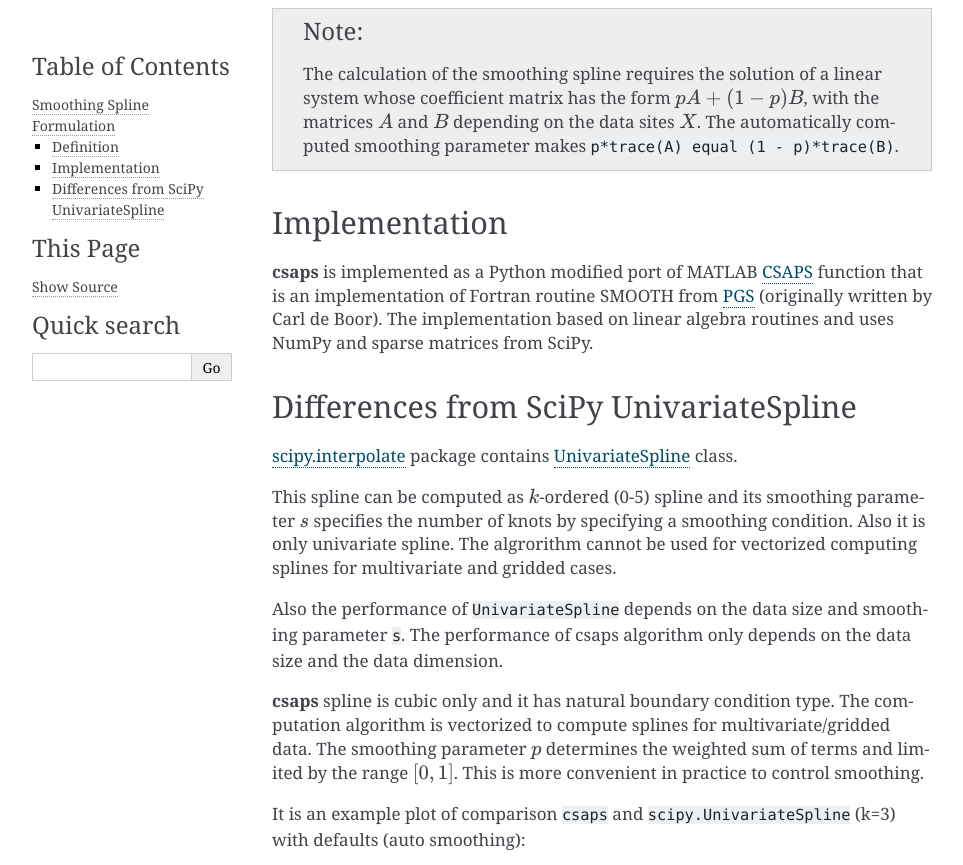
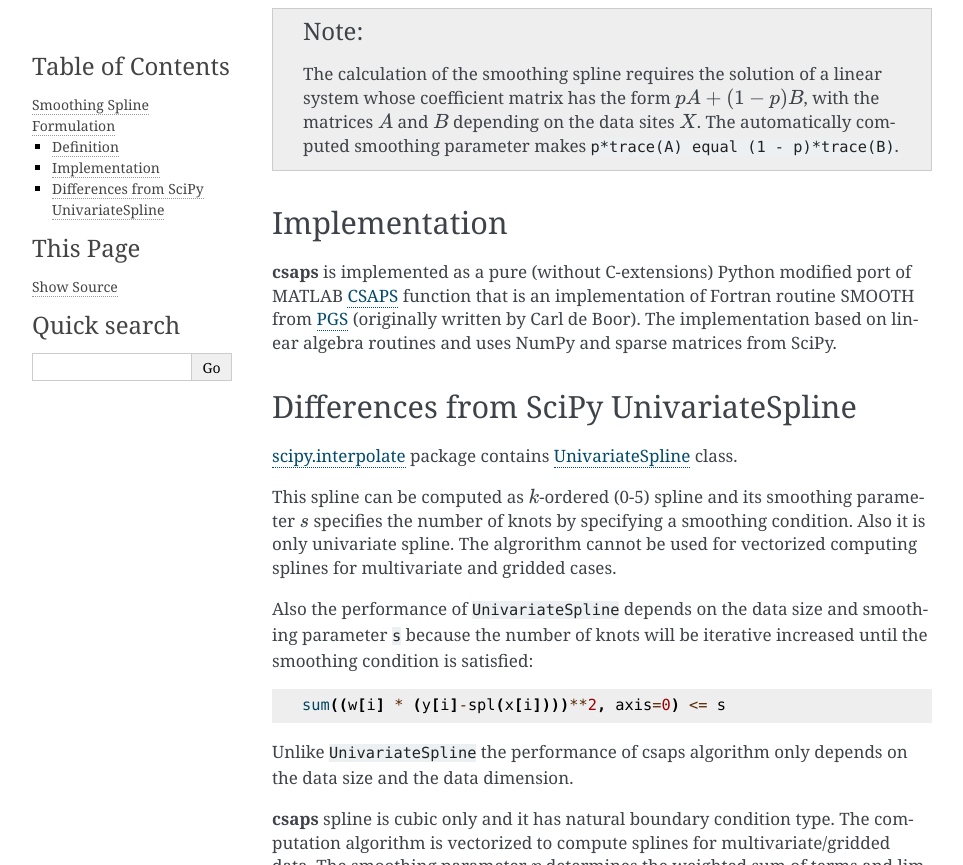
Before and after one commit to espdev/csaps, a Sphinx documentation site: the page built from docs/formulation.rst, in a window 1280 px wide and 900 px high, scrolled down 603 px, cut to the strip 0-865 px from the top of the window. Shown: the whole strip, without its empty margins (148-1111 px from the left). Built offline with Sphinx 7.4.7, drawn with Linux system fonts in a browser that asks for light colours.

Commit message:
Add additional details to formulation section

```diff
--- a/docs/formulation.rst
+++ b/docs/formulation.rst
@@ -34,7 +34,7 @@ The smoothing parameter p can be computed automatically based on the given data
 Implementation
 --------------
 
-**csaps** is implemented as a Python modified port of MATLAB `CSAPS <https://www.mathworks.com/help/curvefit/csaps.html>`_ function
+**csaps** is implemented as a pure (without C-extensions) Python modified port of MATLAB `CSAPS <https://www.mathworks.com/help/curvefit/csaps.html>`_ function
 that is an implementation of Fortran routine SMOOTH from `PGS <http://pages.cs.wisc.edu/~deboor/pgs/>`_
 (originally written by Carl de Boor). The implementation based on linear algebra routines and uses NumPy and sparse
 matrices from SciPy.
@@ -49,8 +49,12 @@ This spline can be computed as :math:`k`-ordered (0-5) spline and its smoothing
 the number of knots by specifying a smoothing condition. Also it is only univariate spline.
 The algrorithm cannot be used for vectorized computing splines for multivariate and gridded cases.
 
-Also the performance of ``UnivariateSpline`` depends on the data size and smoothing parameter ``s``.
-The performance of csaps algorithm only depends on the data size and the data dimension.
+Also the performance of ``UnivariateSpline`` depends on the data size and smoothing parameter ``s`` because
+the number of knots will be iterative increased until the smoothing condition is satisfied::
+
+    sum((w[i] * (y[i]-spl(x[i])))**2, axis=0) <= s
+
+Unlike ``UnivariateSpline`` the performance of csaps algorithm only depends on the data size and the data dimension.
 
 **csaps** spline is cubic only and it has natural boundary condition type. The computation algorithm
 is vectorized to compute splines for multivariate/gridded data. The smoothing parameter :math:`p` determines
```
